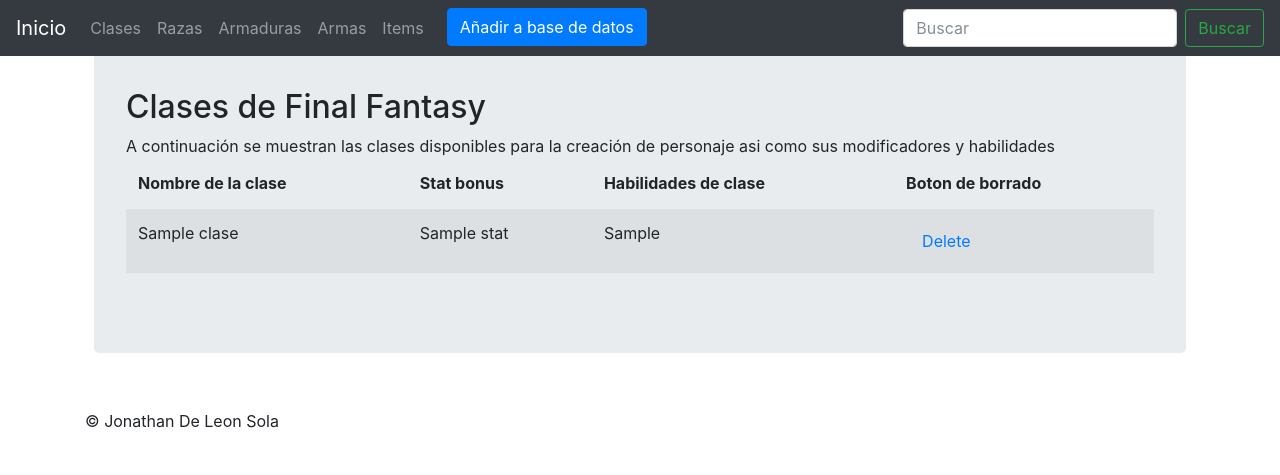
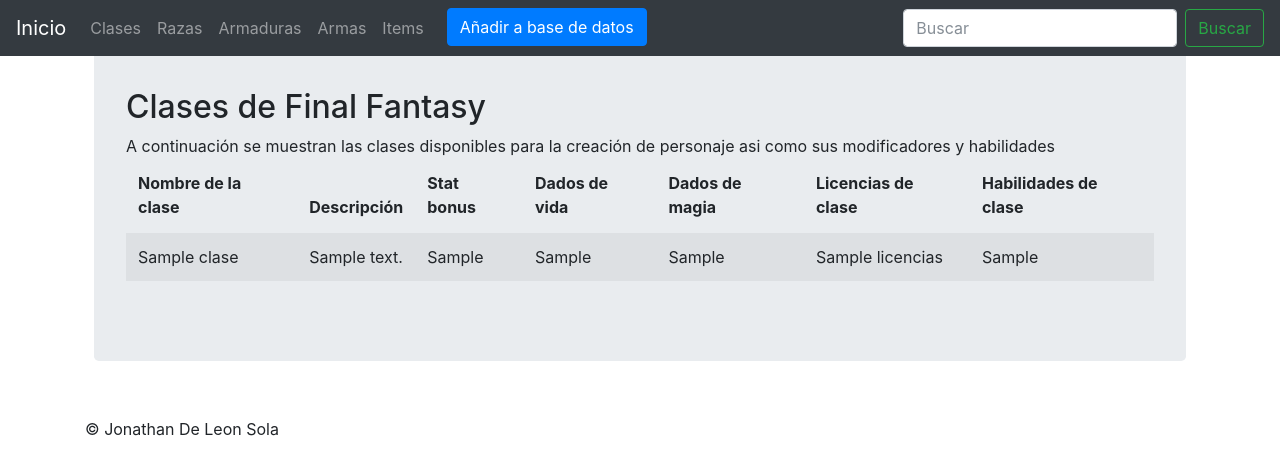
Before and after one commit to Jonadeleon/proyecto1, a Flask app: page /clases in a window 1280 px wide. Shown: the top 475 px of the page. Run offline with Flask 2, Linux system fonts and the light colour scheme; a database or web service that is not in the repository returns one stand-in record (values such as "Sample title"); some libraries are stand-ins or nearby versions.

Commit message:
Cambios en clases Base de datos OK Update desde formulario OK Boton para formulario - OK

```diff
--- a/index.py
+++ b/index.py
@@ -11,9 +11,9 @@ db = client.Rol_test
 def inicio():
     return render_template('index.html')
 
-@app.route('/clases', methods=['GET'])
+@app.route('/clases', methods=['GET', 'POST'])
 def clases():
-    clases = db.clases.find()
+    clases = db.clases.find().sort("name", 1)
     return render_template('clases.html', clases=clases)
 
 @app.route('/razas')
@@ -36,23 +36,31 @@ def items():
 @app.route('/subida')
 def subida():
     name = request.args['name']
-    stat = request.args['stat']
+    description = request.args['descripcion']
+    stat_bonus = request.args['stat_bonus']
+    dice_pv = request.args['dados_pv']
+    dice_pm = request.args['dados_pm']
+    licencias = request.args['licencias']
     hab1 = request.args['hab1']
 
     db.clases.insert_one(
         {
             "name": name,
-            "stat": stat,
+            "descripcion": description,
+            "stat_bonus": stat_bonus,
+            "dice_pv": dice_pv,
+            "dice_pm": dice_pm,
+            "licencias": licencias,
             "hab1": hab1
         }
     )
     return redirect('/clases')
 
-@app.route('/delete', methods=['POST'])
-def delete_clase(id):
-    object = db.clases(id)
-    delete(object)
-    return redirect('/clases')
+# @app.route('/delete', methods=['POST'])
+# def delete_clase():
+#     delete = db.clases.delete_many({"'name':'w52345'"})
+#
+#     return redirect('/clases', delete=delete)
 
 if __name__ == "__main__":
     app.run(debug=True)
--- a/templates/clases.html
+++ b/templates/clases.html
@@ -11,18 +11,26 @@
         <thead>
             <tr>
               <th>Nombre de la clase</th>
+              <th>Descripción</th>
               <th>Stat bonus</th>
+              <th>Dados de vida</th>
+              <th>Dados de magia</th>
+              <th>Licencias de clase</th>
               <th>Habilidades de clase</th>
-              <th>Boton de borrado</th>
+<!--              <th>Boton de borrado</th>-->
             </tr>
         </thead>
         <tbody class="searchable">
         {% for class in clases %}
                 <tr>
-                  <td>{{class["name"]}}</td>
-                    <td>{{class["stat"]}}</td>
+                    <td>{{class["name"]}}</td>
+                    <td>{{class["description"]}}</td>
+                    <td>{{class["stat_bonus"]}}</td>
+                    <td>{{class["dice_pv"]}}</td>
+                    <td>{{class["dice_pm"]}}</td>
+                    <td>{{class["licencias"]}}</td>
                     <td>{{class["hab1"]}}</td>
-                    <td><a class="nav-link" href="/delete">Delete</a></td>
+<!--                    <td><a class="nav-link" href="/delete">Delete</a></td>-->
                 </tr>
         {% endfor %}
         </tbody>
```
